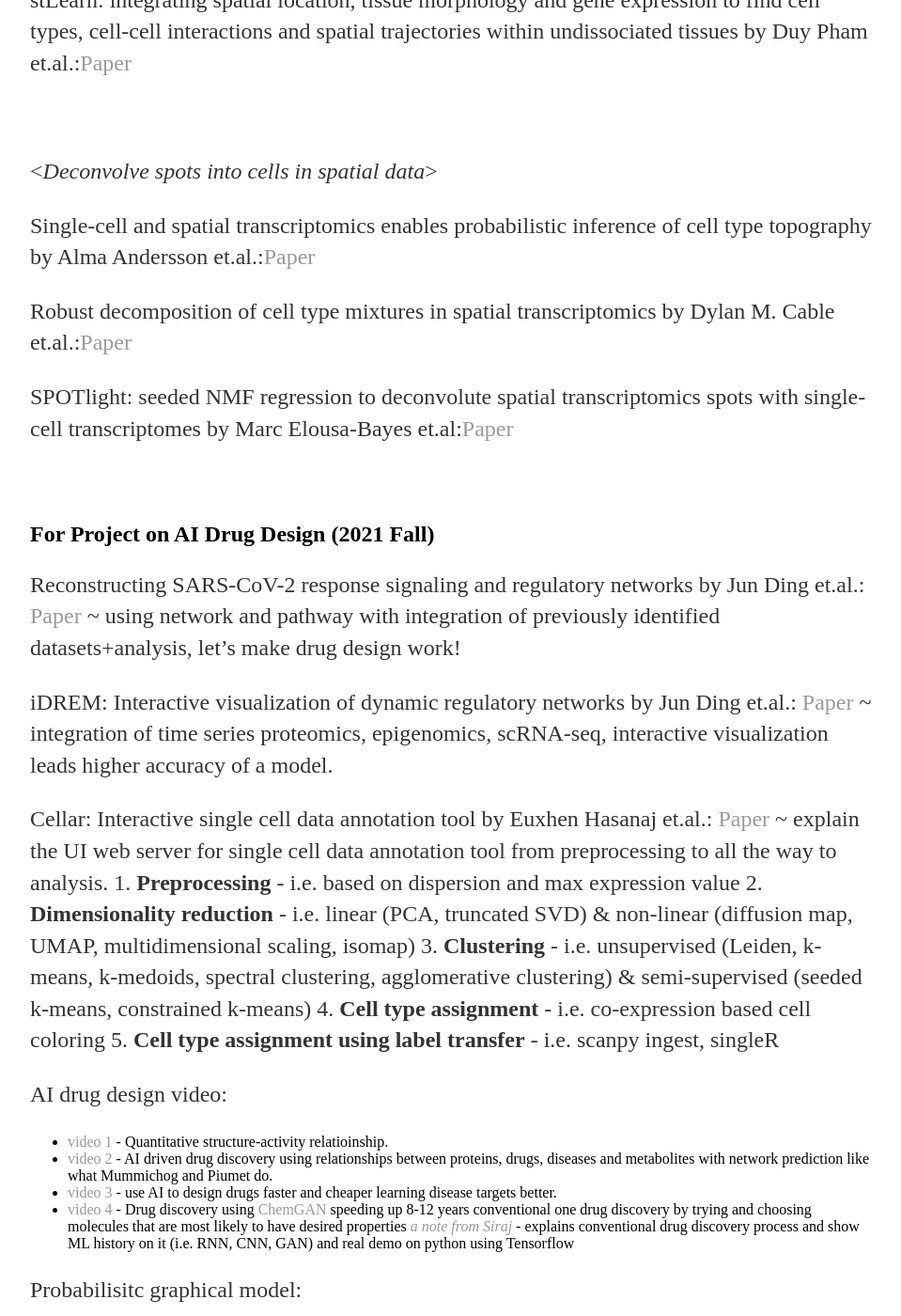
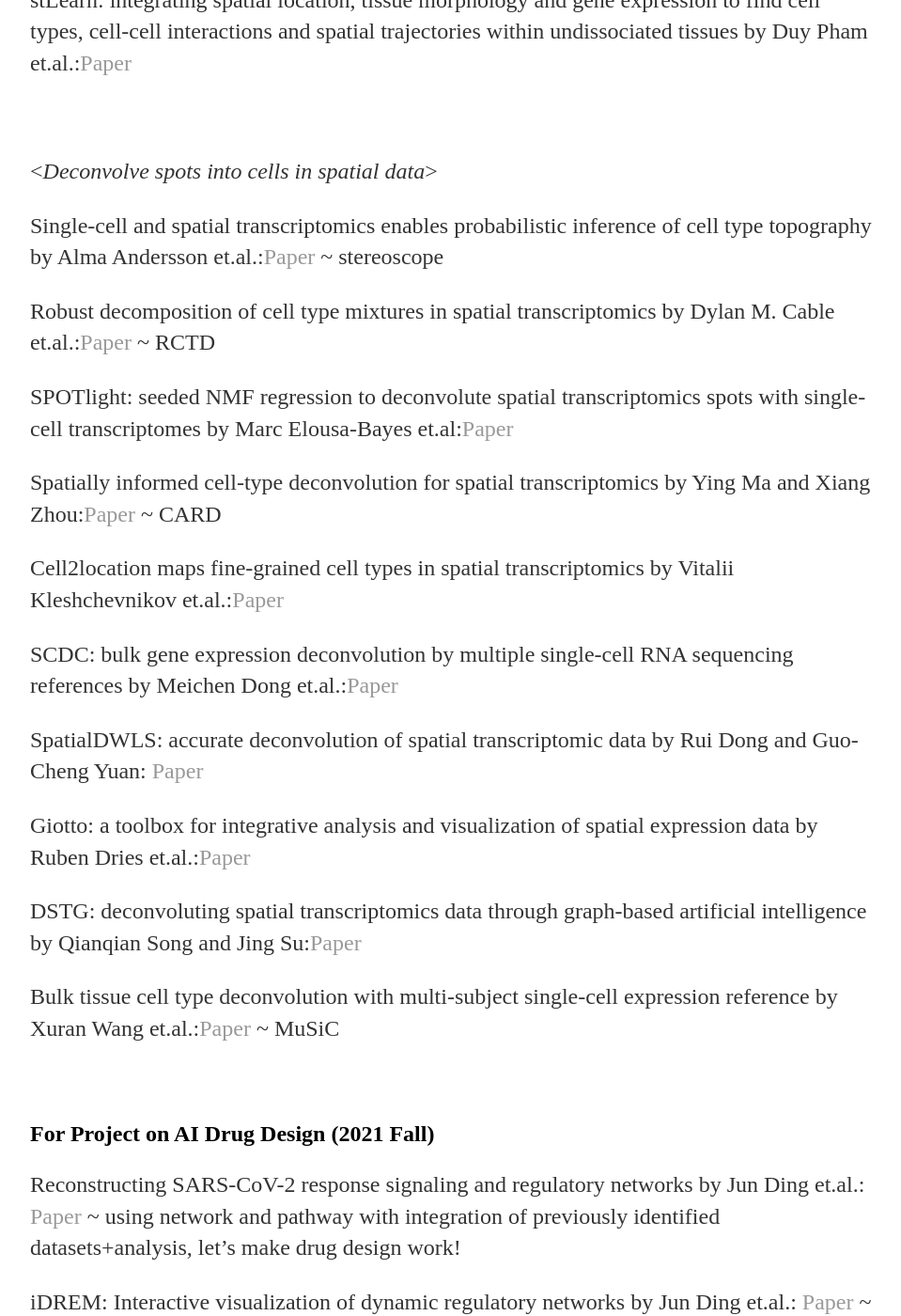
Before and after one commit to yjkweon24/yjkweon24.github.io, a Jekyll site: the page built from _posts/2019-03-16-Academic.md, in a window 1280 px wide and 1400 px high, scrolled down 3555 px. Shown: the whole window at 94% size, without its empty margins (160-1119 px from the left). Built offline with Jekyll 4.4.1, drawn with Linux system fonts in a browser that asks for light colours.

Commit message:
Update 2019-03-16-Academic.md

```diff
--- a/_posts/2019-03-16-Academic.md
+++ b/_posts/2019-03-16-Academic.md
@@ -87,12 +87,25 @@ stLearn: integrating spatial location, tissue morphology and gene expression to
 
 <*Deconvolve spots into cells in spatial data*>
 
-Single-cell and spatial transcriptomics enables probabilistic inference of cell type topography by Alma Andersson et.al.:[Paper](https://www.nature.com/articles/s42003-020-01247-y)
+Single-cell and spatial transcriptomics enables probabilistic inference of cell type topography by Alma Andersson et.al.:[Paper](https://www.nature.com/articles/s42003-020-01247-y) ~ stereoscope
 
-Robust decomposition of cell type mixtures in spatial transcriptomics by Dylan M. Cable et.al.:[Paper](https://www.nature.com/articles/s41587-021-00830-w)
+Robust decomposition of cell type mixtures in spatial transcriptomics by Dylan M. Cable et.al.:[Paper](https://www.nature.com/articles/s41587-021-00830-w) ~ RCTD
 
 SPOTlight: seeded NMF regression to deconvolute spatial transcriptomics spots with single-cell transcriptomes by Marc Elousa-Bayes et.al:[Paper](https://academic.oup.com/nar/article/49/9/e50/6129341)
 
+Spatially informed cell-type deconvolution for spatial transcriptomics by Ying Ma and Xiang Zhou:[Paper](https://doi.org/10.1038/s41587-022-01273-7) ~ CARD
+
+Cell2location maps fine-grained cell types in spatial transcriptomics by Vitalii Kleshchevnikov et.al.:[Paper](https://doi.org/10.1038/s41587-021-01139-4)
+
+SCDC: bulk gene expression deconvolution by multiple single-cell RNA sequencing references by Meichen Dong et.al.:[Paper](https://academic.oup.com/bib/article/22/1/416/5699815)
+
+SpatialDWLS: accurate deconvolution of spatial transcriptomic data by Rui Dong and Guo-Cheng Yuan: [Paper](https://genomebiology.biomedcentral.com/articles/10.1186/s13059-021-02362-7)
+
+Giotto: a toolbox for integrative analysis and visualization of spatial expression data by Ruben Dries et.al.:[Paper](https://genomebiology.biomedcentral.com/articles/10.1186/s13059-021-02286-2)
+
+DSTG: deconvoluting spatial transcriptomics data through graph-based artificial intelligence by Qianqian Song and Jing Su:[Paper](https://doi.org/10.1093/bib/bbaa414)
+
+Bulk tissue cell type deconvolution with multi-subject single-cell expression reference by Xuran Wang et.al.:[Paper](https://www.nature.com/articles/s41467-018-08023-x) ~ MuSiC
 
 <br>
 
```
